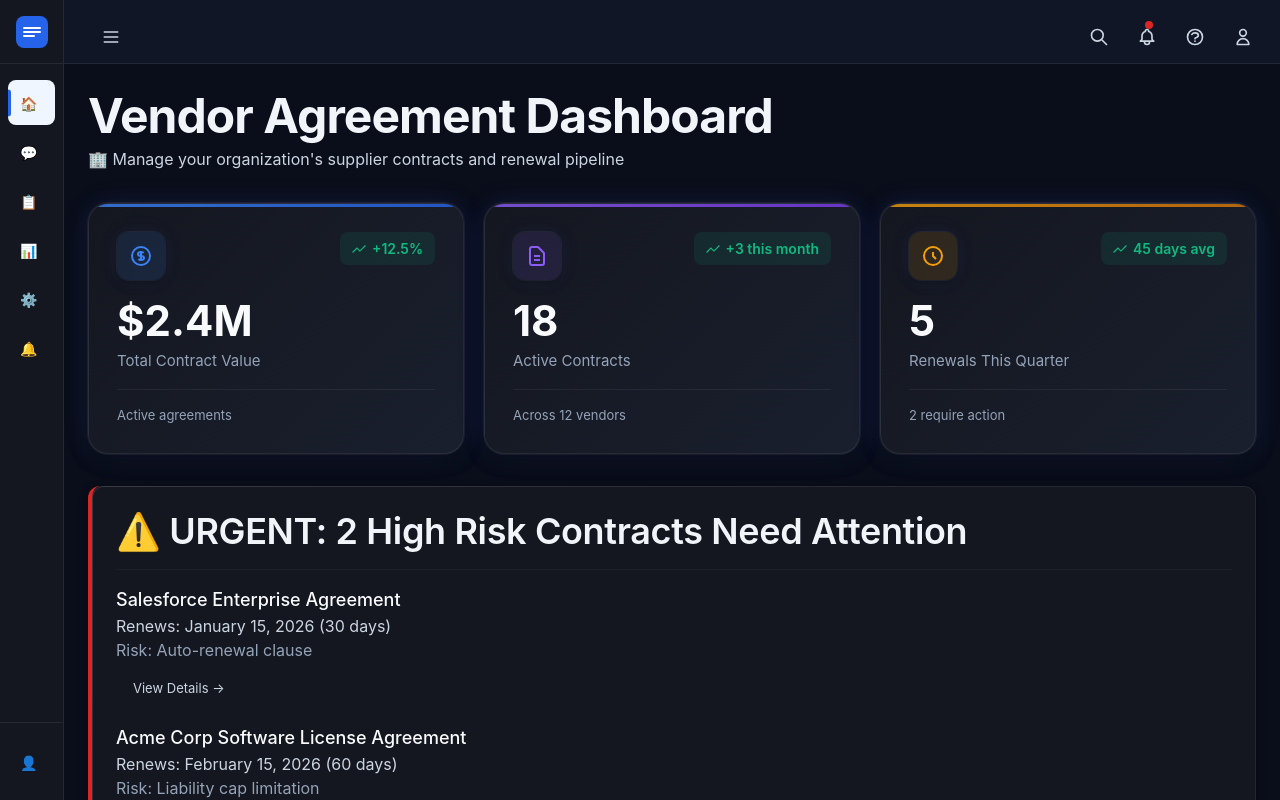
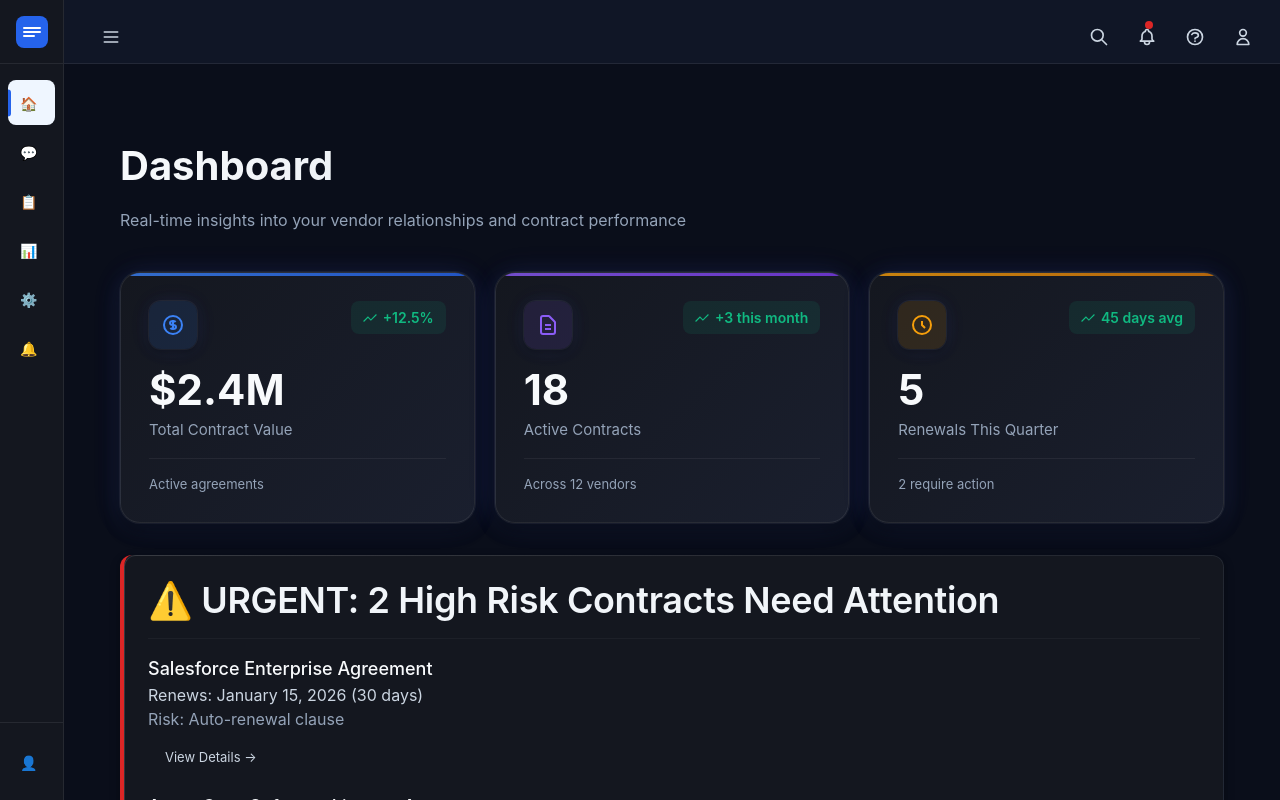
Before and after one commit to Claudio1786/Contract-IQ, a Next.js app in the folder apps/web/: page / in a window 1280 px wide. Shown: the top 800 px of the page. Built offline with nearby package versions, Linux system fonts and the light colour scheme.

Commit message:
Update Dashboard title to 'Dashboard' and add Flow AI header styling

```diff
--- a/apps/web/components/Dashboard.tsx
+++ b/apps/web/components/Dashboard.tsx
@@ -78,11 +78,12 @@ function RiskItem({ title, renewalDate, risk, onViewDetails }: RiskItemProps) {
 }
 
 /**
- * Dashboard Component - For users with contracts
- * Shows overview stats, urgent alerts, spending analysis, and quick actions
+ * Dashboard Component - Flow AI Design System
+ * Main dashboard with KPIs, charts, vendor table, and AI insights
  */
 export default function Dashboard() {
   const router = useRouter();
+  const [chartPeriod, setChartPeriod] = React.useState('1Y');
 
   const handleStartChat = () => {
     router.push('/chat');
@@ -100,14 +101,31 @@ export default function Dashboard() {
     router.push(`/contracts/${contractId}`);
   };
 
+  const monthData = [
+    { month: 'Jan', height: 45, color: '#3B82F6', colorDark: '#2563EB' },
+    { month: 'Feb', height: 60, color: '#3B82F6', colorDark: '#2563EB' },
+    { month: 'Mar', height: 55, color: '#3B82F6', colorDark: '#2563EB' },
+    { month: 'Apr', height: 70, color: '#3B82F6', colorDark: '#2563EB' },
+    { month: 'May', height: 80, color: '#3B82F6', colorDark: '#2563EB' },
+    { month: 'Jun', height: 65, color: '#3B82F6', colorDark: '#2563EB' },
+    { month: 'Jul', height: 75, color: '#10B981', colorDark: '#059669' },
+    { month: 'Aug', height: 85, color: '#10B981', colorDark: '#059669' },
+    { month: 'Sep', height: 90, color: '#10B981', colorDark: '#059669' },
+    { month: 'Oct', height: 95, color: '#10B981', colorDark: '#059669' },
+    { month: 'Nov', height: 100, color: '#8B5CF6', colorDark: '#7C3AED' },
+    { month: 'Dec', height: 50, color: '#94A3B8', colorDark: '#64748B' }
+  ];
+
   return (
-    <div>
+    <div className="dashboard-container">
       {/* Page Header */}
-      <div style={{ marginBottom: 'var(--space-8)' }}>
-        <h1 className="text-h1">Vendor Agreement Dashboard</h1>
-        <p className="text-base text-secondary" style={{ marginTop: 'var(--space-1)' }}>
-          🏢 Manage your organization's supplier contracts and renewal pipeline
-        </p>
+      <div className="dashboard-page-header">
+        <div className="dashboard-header-content">
+          <h1>Dashboard</h1>
+          <p className="dashboard-header-subtitle">
+            Real-time insights into your vendor relationships and contract performance
+          </p>
+        </div>
       </div>
 
       {/* KPI Grid */}
--- a/apps/web/styles/dashboard.css
+++ b/apps/web/styles/dashboard.css
@@ -1,7 +1,35 @@
 /**
  * DASHBOARD - Flow AI Design System
- * Vendor Agreement Dashboard with KPI cards, charts, and insights
+ * Main dashboard with KPI cards, charts, and insights
  */
+
+.dashboard-container {
+  max-width: 1400px;
+  margin: 0 auto;
+  padding: 48px 32px;
+  position: relative;
+  z-index: 1;
+}
+
+/* Page Header */
+.dashboard-page-header {
+  margin-bottom: 40px;
+}
+
+.dashboard-header-content h1 {
+  font-size: 40px;
+  font-weight: 700;
+  background: linear-gradient(135deg, #F8FAFC 0%, #CBD5E1 100%);
+  -webkit-background-clip: text;
+  -webkit-text-fill-color: transparent;
+  background-clip: text;
+  margin-bottom: 12px;
+}
+
+.dashboard-header-subtitle {
+  color: var(--text-tertiary);
+  font-size: 16px;
+}
 
 /* KPI Grid */
 .kpi-grid {
```
